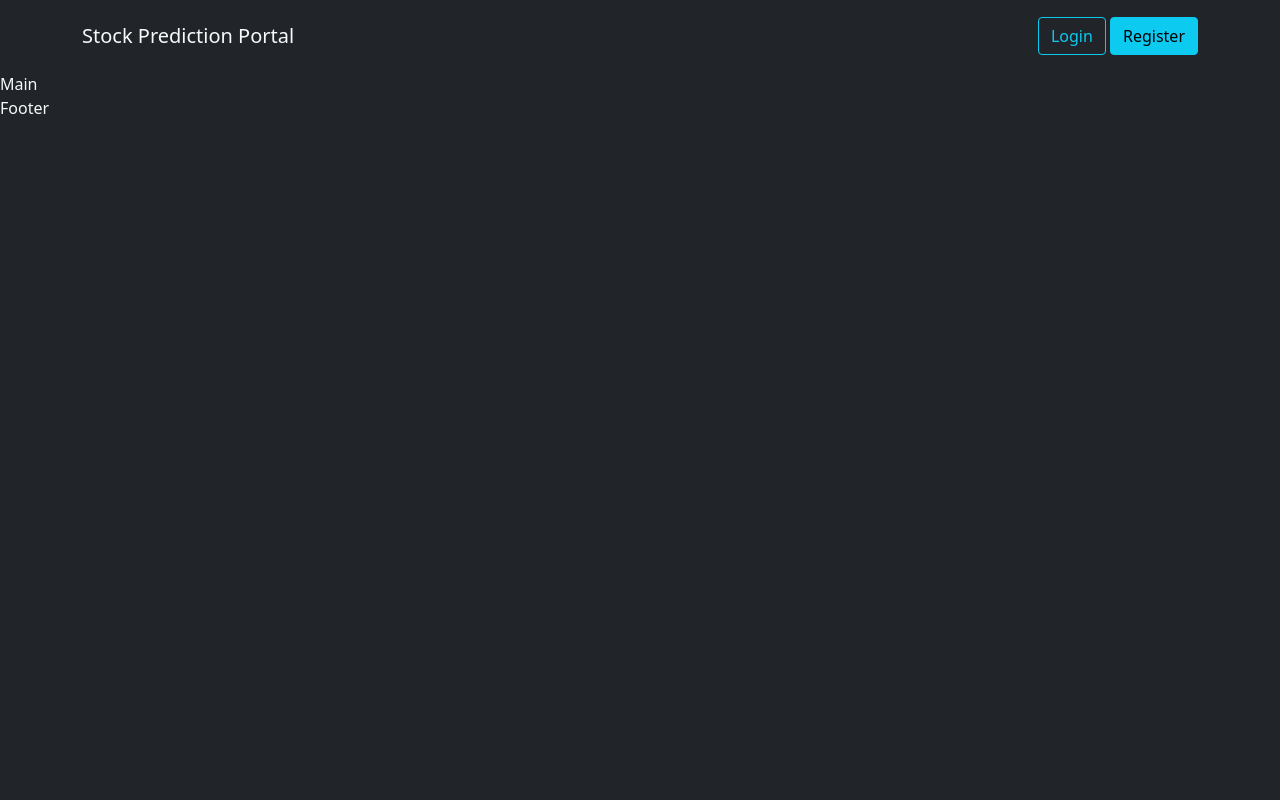
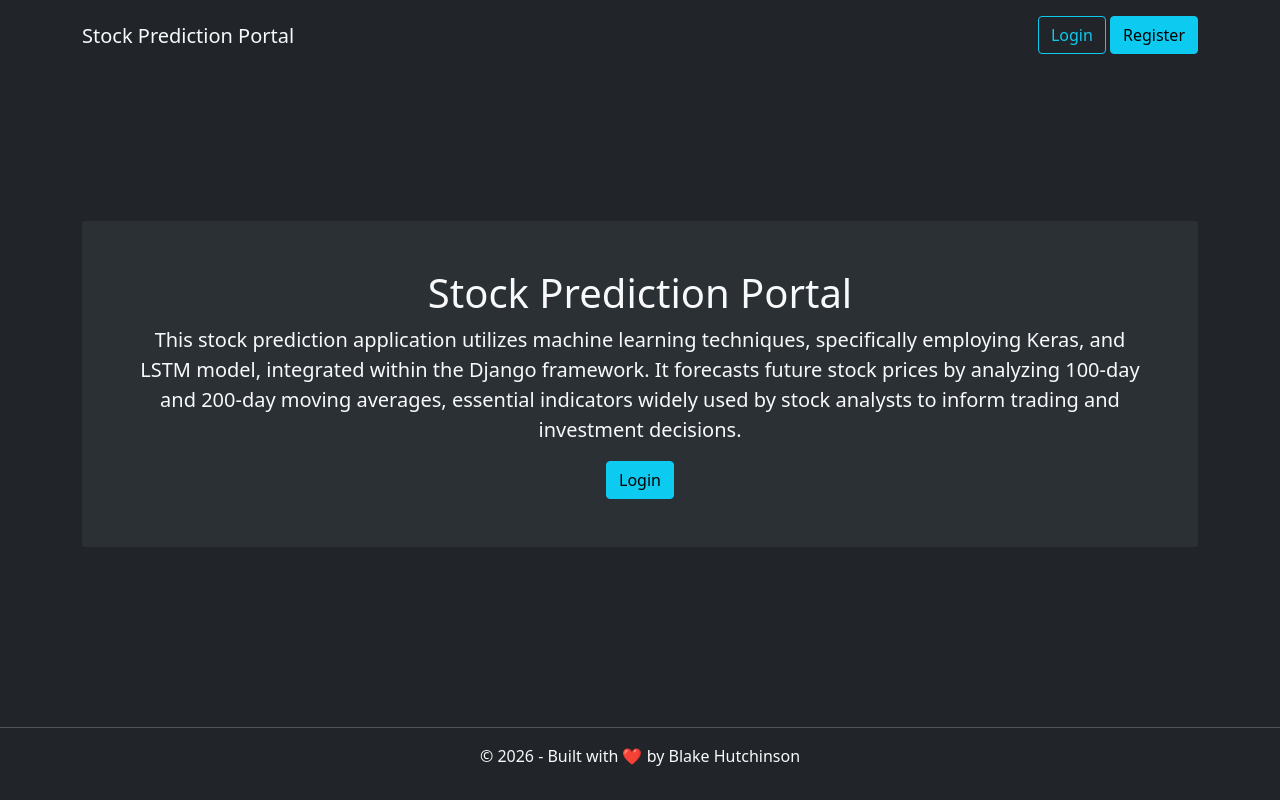
Before and after one commit to tkdblake93/stock-prediction-portal, a React (Vite) app in the folder frontend-react/: page / in a window 1280 px wide. Built offline with nearby package versions, Linux system fonts and the light colour scheme.

Commit message:
Main and Footer design

```diff
--- a/frontend-react/src/assets/css/style.css
+++ b/frontend-react/src/assets/css/style.css
@@ -1,3 +1,17 @@
 body {
   background-color: #212529;
 }
+
+.bg-light-dark {
+  background-color: #2B3035;
+}
+
+#root {
+  display: flex;
+  flex-direction: column;
+  min-height: 100vh;
+}
+
+.container {
+  flex: 1
+}
--- a/frontend-react/src/components/Footer.jsx
+++ b/frontend-react/src/components/Footer.jsx
@@ -1,8 +1,13 @@
-import React from 'react'
+// import React from 'react'
 
 const Footer = () => {
   return (
-    <div className='text-light'>Footer</div>
+    <>
+      <footer className="footer-py-3 my-3">
+        <hr className="border-bottom" />
+        <p className="text-light text-center">&copy; 2026 - Built with ❤️ by Blake Hutchinson</p>
+      </footer>
+    </>
   )
 }
 
--- a/frontend-react/src/components/Header.jsx
+++ b/frontend-react/src/components/Header.jsx
@@ -1,9 +1,9 @@
-import React from 'react'
+// import React from 'react'
 
 const Header = () => {
   return (
     <>
-      <nav className="navbar container pt-3 pb-3">
+      <nav className="navbar container pt-3 pb-3 align-items-start">
         <a className='navbar-brand text-light' href="">Stock Prediction Portal</a>
 
         <div>
--- a/frontend-react/src/components/Main.jsx
+++ b/frontend-react/src/components/Main.jsx
@@ -1,8 +1,16 @@
-import React from 'react'
+// import React from 'react'
 
 const Main = () => {
   return (
-    <div className='text-light'>Main</div>
+    <>
+      <div className="container">
+        <div className="p-5 text-center bg-light-dark rounded">
+          <h1 className="text-light">Stock Prediction Portal</h1>
+          <p className="text-light lead">This stock prediction application utilizes machine learning techniques, specifically employing Keras, and LSTM model, integrated within the Django framework. It forecasts future stock prices by analyzing 100-day and 200-day moving averages, essential indicators widely used by stock analysts to inform trading and investment decisions.</p>
+          <a href="" className="btn btn-info">Login</a>
+        </div>
+      </div>
+    </>
   )
 }
 
```
